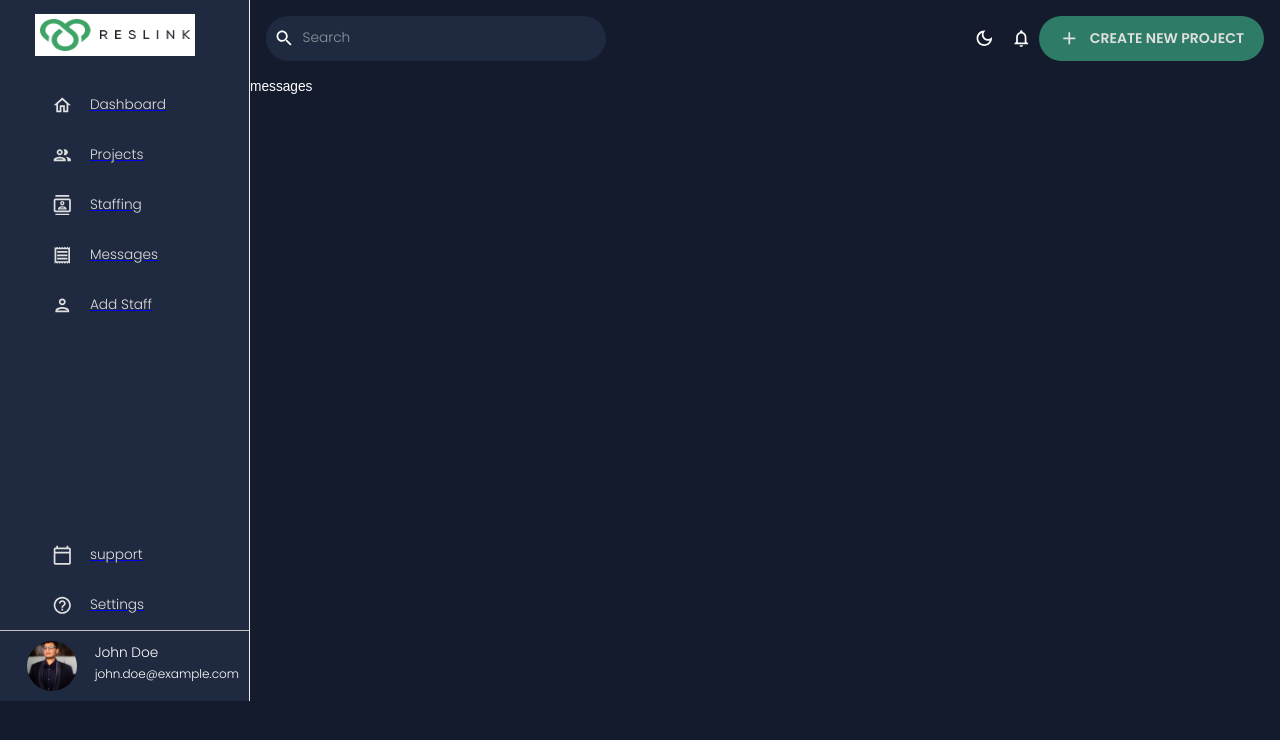
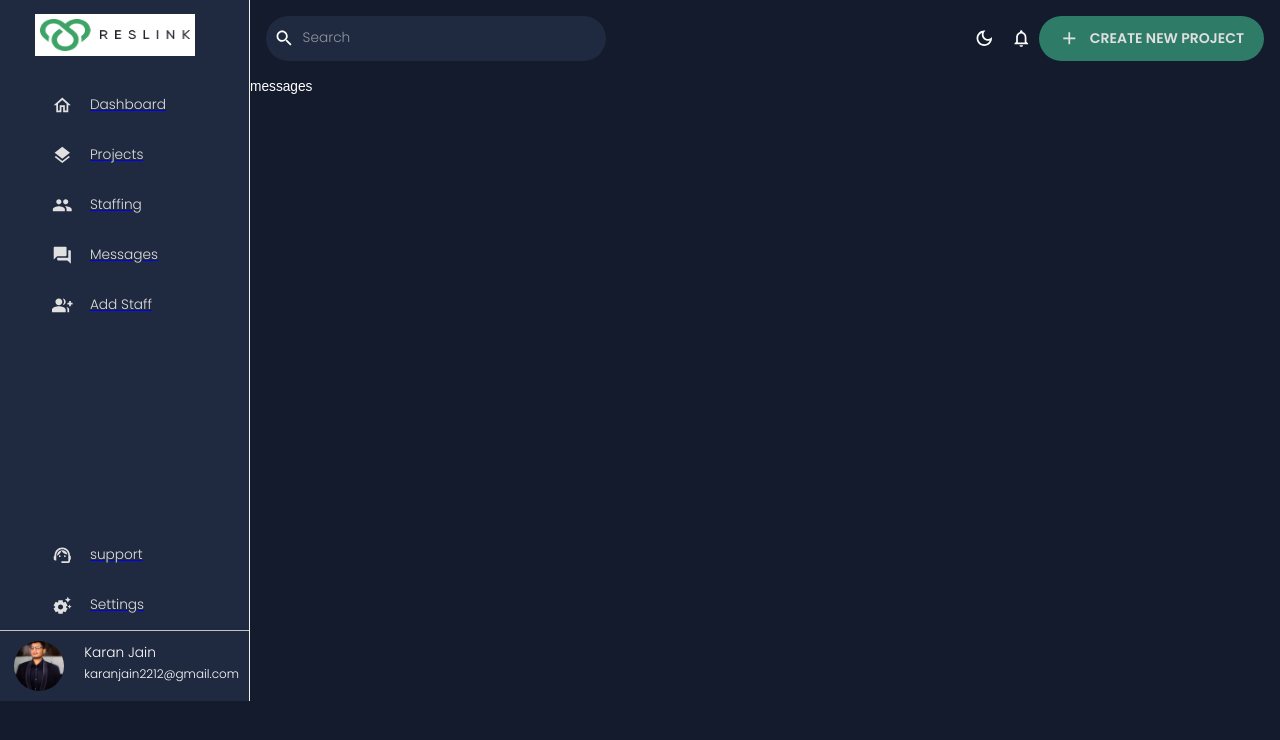
Before and after one commit to karanJ2212/Dashboard, a React (Create React App) app: page /Messages in a window 1280 px wide. Shown: the top 740 px of the page. Built offline with nearby package versions, Linux system fonts and the light colour scheme.

Commit message:
added icons

```diff
--- a/src/pages/global/Sidebar.jsx
+++ b/src/pages/global/Sidebar.jsx
@@ -1,21 +1,22 @@
 /* eslint-disable react/prop-types */
 import { useState } from 'react';
-// import { ProSidebar, Menu, MenuItem } from "react-pro-sidebar";
+
 import {
   Sidebar, Menu, MenuItem, sidebarClasses,
 } from 'react-pro-sidebar';
 import {
-  Avatar, Box, IconButton, Typography, useTheme,
+  Avatar, Box, Typography, useTheme,
 } from '@mui/material';
 import { Link } from 'react-router-dom';
-// import "react-pro-sidebar/dist/css/styles.css";
+
 import HomeOutlinedIcon from '@mui/icons-material/HomeOutlined';
-import PeopleOutlinedIcon from '@mui/icons-material/PeopleOutlined';
-import ContactsOutlinedIcon from '@mui/icons-material/ContactsOutlined';
-import ReceiptOutlinedIcon from '@mui/icons-material/ReceiptOutlined';
-import PersonOutlinedIcon from '@mui/icons-material/PersonOutlined';
-import CalendarTodayOutlinedIcon from '@mui/icons-material/CalendarTodayOutlined';
-import HelpOutlineOutlinedIcon from '@mui/icons-material/HelpOutlineOutlined';
+
+import LayersIcon from '@mui/icons-material/Layers';
+import GroupIcon from '@mui/icons-material/Group';
+import ForumIcon from '@mui/icons-material/Forum';
+import GroupAddIcon from '@mui/icons-material/GroupAdd';
+import SupportAgentIcon from '@mui/icons-material/SupportAgent';
+import SettingsSuggestIcon from '@mui/icons-material/SettingsSuggest';
 
 import MenuOutlinedIcon from '@mui/icons-material/MenuOutlined';
 
@@ -38,9 +39,6 @@ const Item = ({
         icon={icon}
       >
         <Typography>{title}</Typography>
-
-        {/* component=
-      <Link to={to} /> */}
       </MenuItem>
     </Link>
   );
@@ -101,22 +99,16 @@ const SideNavbar = () => {
                 alignItems="center"
                 ml="15px"
               >
-                {/* <Typography variant="h3" color={colors.grey[100]}>
-                  ADMINIS
-                </Typography> */}
                 <img
                   src={logo}
                   alt="Company Logo"
                   style={{
-                    width: '160px', // Adjust the width as needed
-                    height: '42px', // Adjust the height as needed to match the Typography
+                    width: '160px',
+                    height: '42px',
                     background: '#fff',
                     padding: '5px',
                   }}
                 />
-                {/* <IconButton onClick={() => setIsCollapsed(!isCollapsed)}>
-                  <MenuOutlinedIcon />
-                </IconButton> */}
               </Box>
             )}
           </MenuItem>
@@ -133,21 +125,21 @@ const SideNavbar = () => {
             <Item
               title="Projects"
               to="/Project"
-              icon={<PeopleOutlinedIcon />}
+              icon={<LayersIcon />}
               selected={selected}
               setSelected={setSelected}
             />
             <Item
               title="Staffing"
               to="/Staffing"
-              icon={<ContactsOutlinedIcon />}
+              icon={<GroupIcon />}
               selected={selected}
               setSelected={setSelected}
             />
             <Item
               title="Messages"
               to="/Messages"
-              icon={<ReceiptOutlinedIcon />}
+              icon={<ForumIcon />}
               selected={selected}
               setSelected={setSelected}
             />
@@ -155,22 +147,21 @@ const SideNavbar = () => {
             <Item
               title="Add Staff"
               to="/form"
-              icon={<PersonOutlinedIcon />}
+              icon={<GroupAddIcon />}
               selected={selected}
               setSelected={setSelected}
             />
             <Box height="200px" />
             <Item
               title="support"
-              to="/calendar"
-              icon={<CalendarTodayOutlinedIcon />}
+              icon={<SupportAgentIcon />}
               selected={selected}
               setSelected={setSelected}
             />
             <Item
               title="Settings"
               to="/faq"
-              icon={<HelpOutlineOutlinedIcon />}
+              icon={<SettingsSuggestIcon />}
               selected={selected}
               setSelected={setSelected}
             />
@@ -193,11 +184,9 @@ const SideNavbar = () => {
               margin: '0 auto',
             }}
           />
-          <Box textAlign="left">
-            <Typography variant="subtitle1">John Doe</Typography>
-            {' '}
-            <Typography variant="body2">john.doe@example.com</Typography>
-            {' '}
+          <Box textAlign="left" marginLeft="16px">
+            <Typography variant="subtitle1">Karan Jain</Typography>
+            <Typography variant="body2">karanjain2212@gmail.com</Typography>
           </Box>
         </Box>
       </Sidebar>
```
